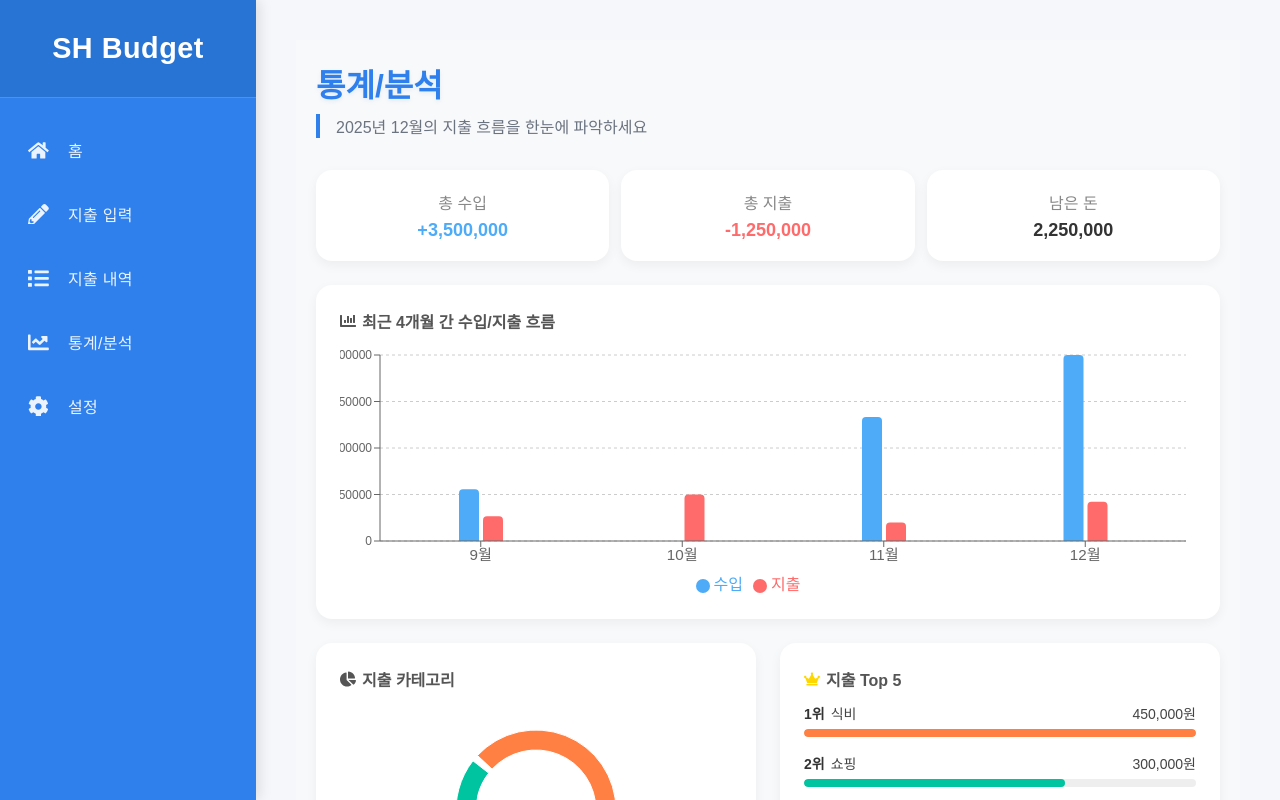
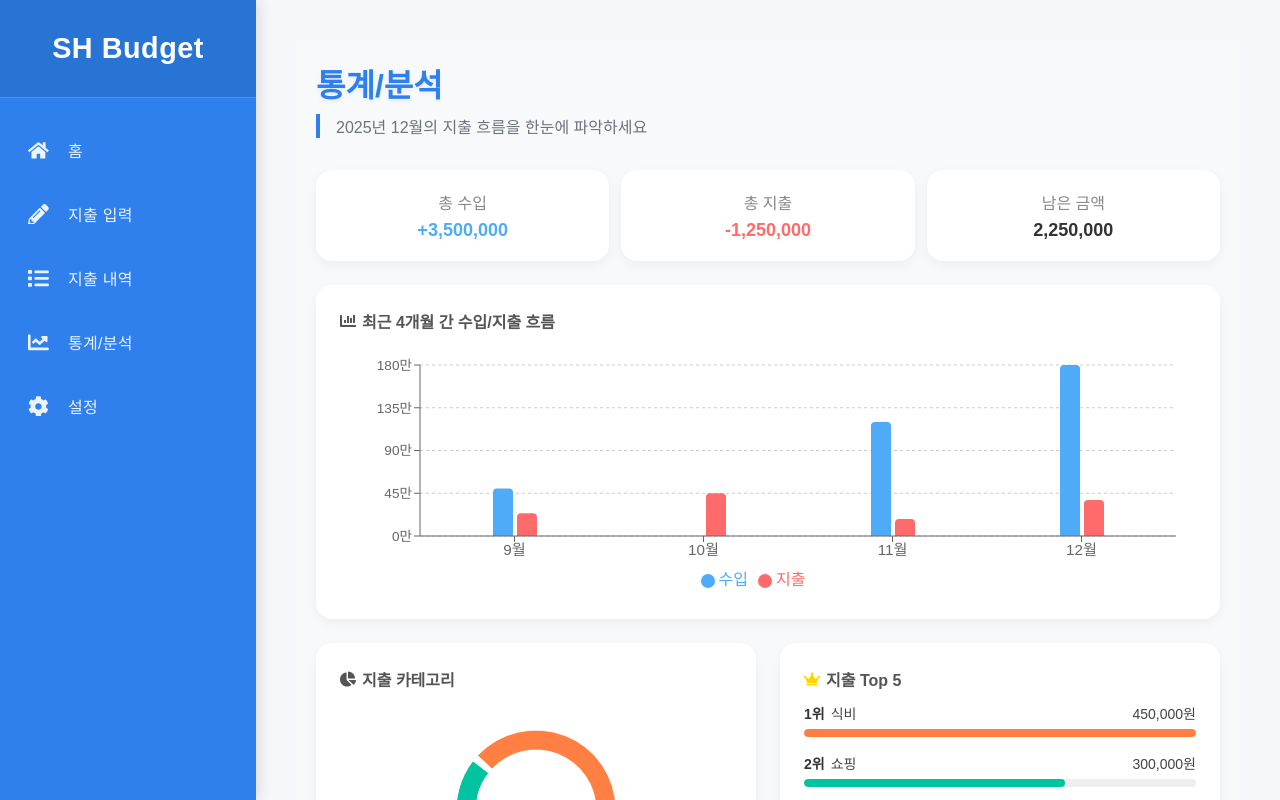
Before and after one commit to SHP-0701/my-budget-app, a Next.js app: page /stats in a window 1280 px wide. Shown: the top 800 px of the page. Built offline with nearby package versions, Linux system fonts and the light colour scheme.

Commit message:
통계분석 페이지 중간 barChart 수정 완료('만'단위 축약 및 요소 너비 조정 등)

```diff
--- a/app/stats/page.js
+++ b/app/stats/page.js
@@ -120,7 +120,7 @@ export default function StatsPage() {
               </span>
             </div>
             <div className={styles.card}>
-              <span className={styles.cardLabel}>남은 돈</span>
+              <span className={styles.cardLabel}>남은 금액</span>
               <span className={`${styles.cardValue} ${styles.balanceText}`}>
                 {formatMoney(SUMMARY_DATA.balance)}
               </span>
@@ -137,11 +137,15 @@ export default function StatsPage() {
             <ResponsiveContainer width='100%' height='100%'>
               <BarChart
                 data={BAR_DATA}
-                margin={{ top: 10, right: 10, left: -20, bottom: 0 }}
+                margin={{ top: 20, right: 20, left: 0, bottom: 5 }}
               >
                 <CartesianGrid strokeDasharray='3 3' vertical={false} />
                 <XAxis dataKey='name' tick={{ fontSize: '0.95rem' }} />
-                <YAxis tick={{ fontSize: 12 }} />
+                <YAxis
+                  tick={{ fontSize: '0.85rem' }}
+                  width={80}
+                  tickFormatter={(value) => `${value / 10000}만`}
+                />
                 <Tooltip
                   formatter={(value) => `${formatMoney(value)}원`}
                   contentStyle={{
```
